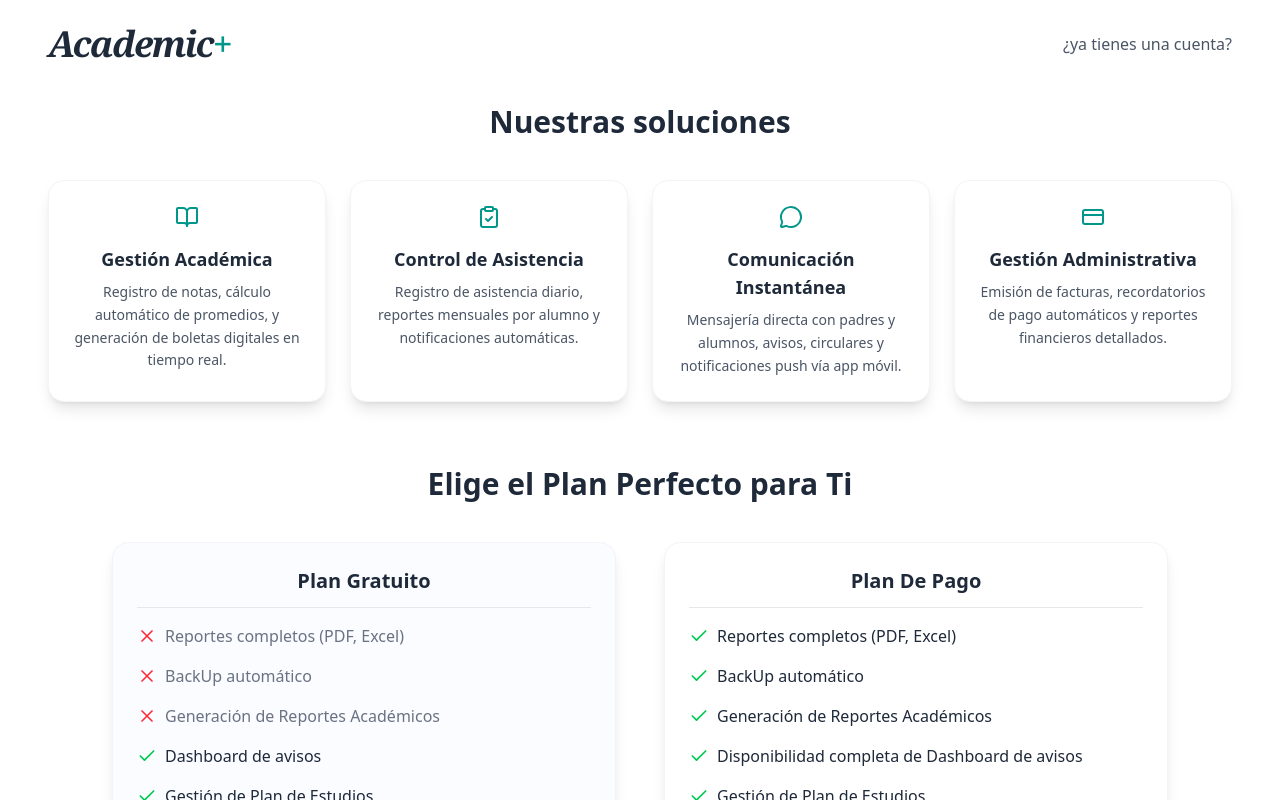
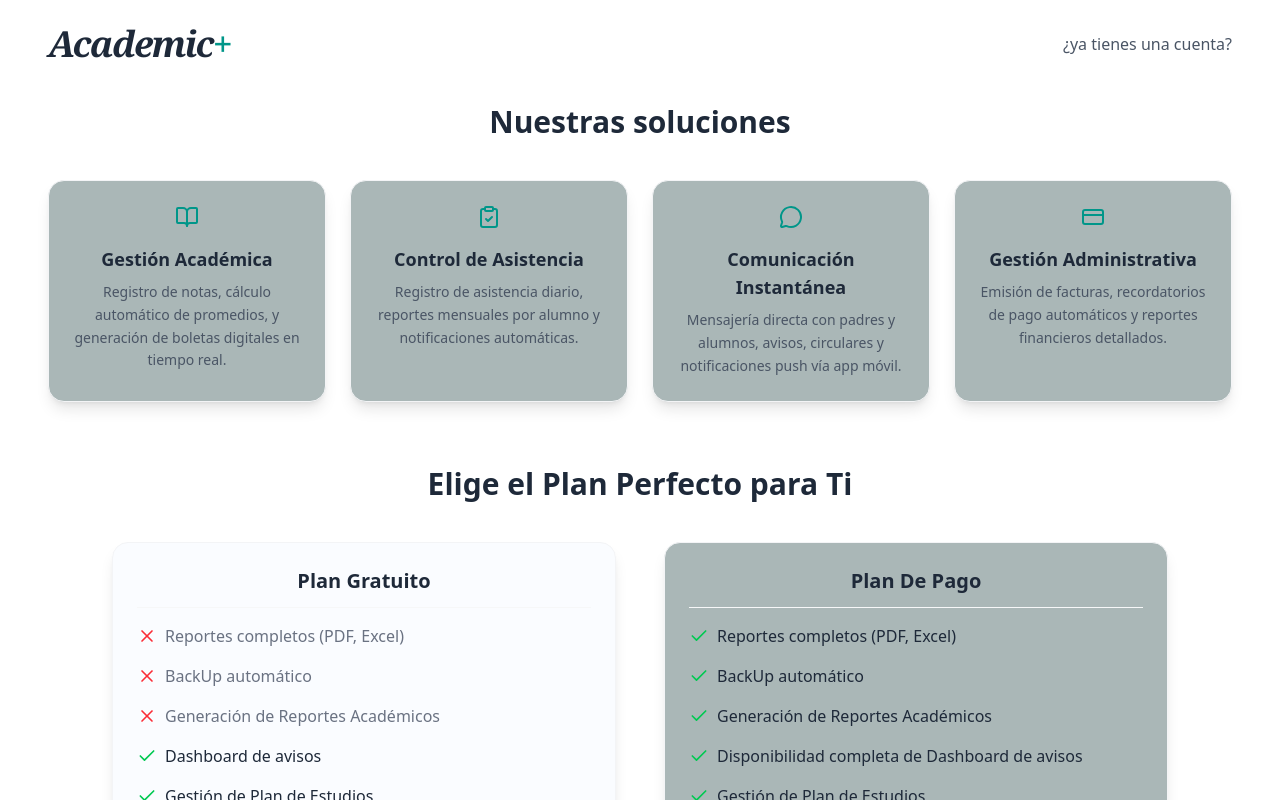
Before and after one commit to LuisJoseCastro/Sistema-Control-Esdcolar, a React (Vite) app in the folder Control-Escolar-Front/: page / in a window 1280 px wide. Shown: the top 800 px of the page. Built offline with nearby package versions, Linux system fonts and the light colour scheme.

Commit message:
UPDATE: Se incorpora la nueva paleta de colores dentro del archivo 'Card.tsx'.

```diff
--- a/Control-Escolar-Front/src/components/ui/Card.tsx
+++ b/Control-Escolar-Front/src/components/ui/Card.tsx
@@ -41,7 +41,7 @@ export const Card: React.FC<CardProps> = ({
 }) => {
   // Si el className tiene un color de fondo personalizado, no agregamos bg-white
   const hasCustomBg = className.includes('bg-');
-  const baseClasses = `rounded-2xl p-6 ${!hasCustomBg ? 'bg-white' : ''}`;
+  const baseClasses = `rounded-2xl p-6 ${!hasCustomBg ? 'bg-grayDark-300' : ''}`;
 
   const finalClasses = `${baseClasses} ${getVariantClasses(variant)} ${className}`;
 
@@ -52,7 +52,7 @@ export const Card: React.FC<CardProps> = ({
     >
       {/* Encabezado Opcional */}
       {header && (
-        <div className="mb-4 pb-3 border-b border-gray-200">
+        <div className="mb-4 pb-3 border-b border-whiteBg-50">
           {/* Aseguramos un estilo consistente para el encabezado */}
           <h2 className="text-xl font-bold text-gray-800">{header}</h2>
         </div>
```
